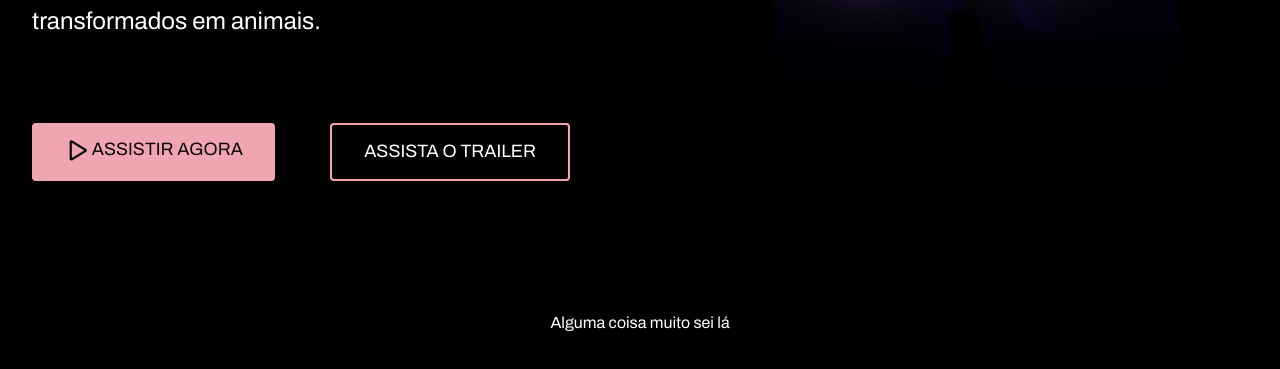
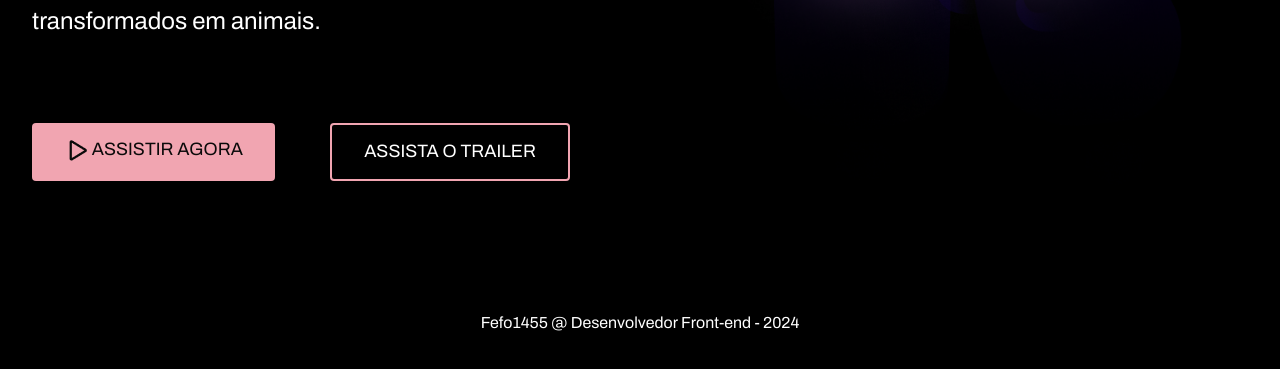
Before and after one commit to fefo1811/StudioGhibli, a website: page index.html in a window 1280 px wide. Shown: the part 545-914 px from the top of the page. Drawn offline with nearby package versions, Linux system fonts and the light colour scheme; a web font is replaced by a local one.

Commit message:
Melhorando o footer

```diff
--- a/index.html
+++ b/index.html
@@ -66,9 +66,9 @@
             </section>
         </main>
 
-        <article class="footer">
-            Alguma coisa muito sei lá
-        </article>
+        <footer class="footer">
+            Fefo1455 @ Desenvolvedor Front-end - 2024
+        </footer>
     </div>
 
   <script src="https://cdn.jsdelivr.net/npm/bootstrap@5.3.3/dist/js/bootstrap.bundle.min.js" integrity="sha384-YvpcrYf0tY3lHB60NNkmXc5s9fDVZLESaAA55NDzOxhy9GkcIdslK1eN7N6jIeHz" crossorigin="anonymous"></script>
--- a/style/media.css
+++ b/style/media.css
@@ -33,10 +33,6 @@
         text-align: center;
     }
 
-    footer {
-        order: 3;
-    }
-
     h1 {
         font-size: 2.5rem;
     }
--- a/style/style.css
+++ b/style/style.css
@@ -85,10 +85,11 @@ main .main_links {
 .footer {
     max-width: 1216px;
     margin: 0 auto;
+    padding: 3rem;
+
     text-align: center;
-    padding: 3rem;
     color: white;
+
     position: relative;
     bottom: 0;
-
 }
```
